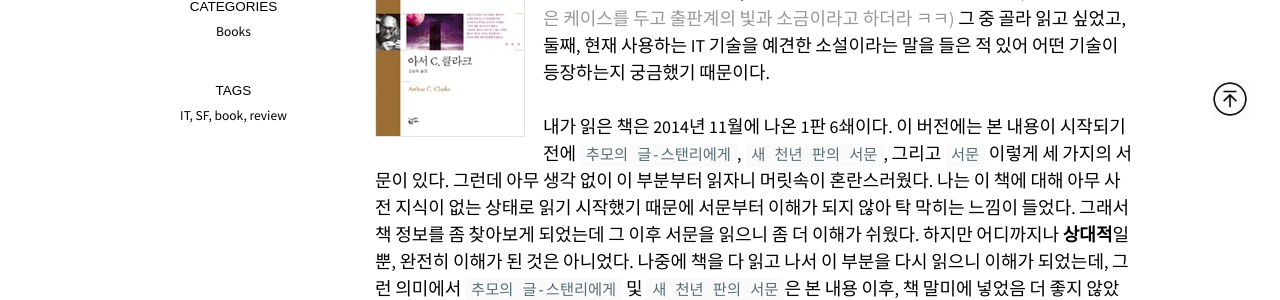
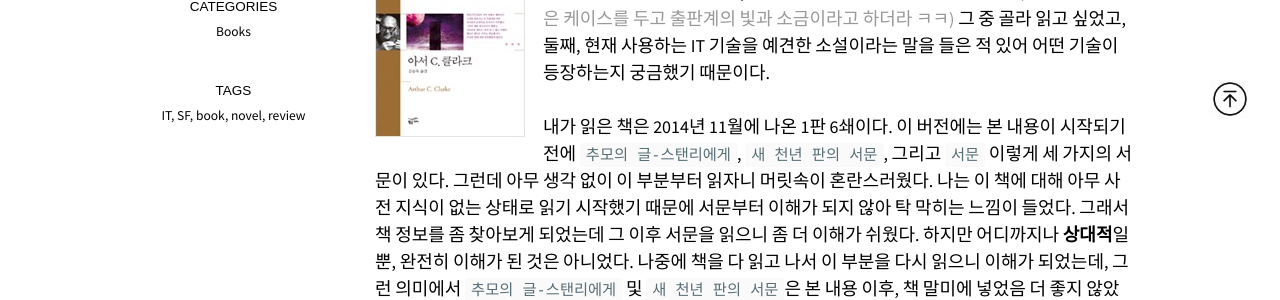
Before and after one commit to olvimama/olvimama.github.io, a Jekyll site: the page built from _posts/2021-04-16-book-2001-space-odyssey.md, in a window 1280 px wide. Shown: the part 751-1051 px from the top of the page. Built offline with Jekyll 4.4.1, drawn with Linux system fonts in a browser that asks for light colours; nearby versions of some CDN libraries.

Commit message:
태그 추가

```diff
--- a/_posts/2021-04-16-book-2001-space-odyssey.md
+++ b/_posts/2021-04-16-book-2001-space-odyssey.md
@@ -8,6 +8,7 @@ tags:
   - review
   - SF
   - IT
+  - novel
 ---
 
 > * 저자: 아서 C. 클라크
```
